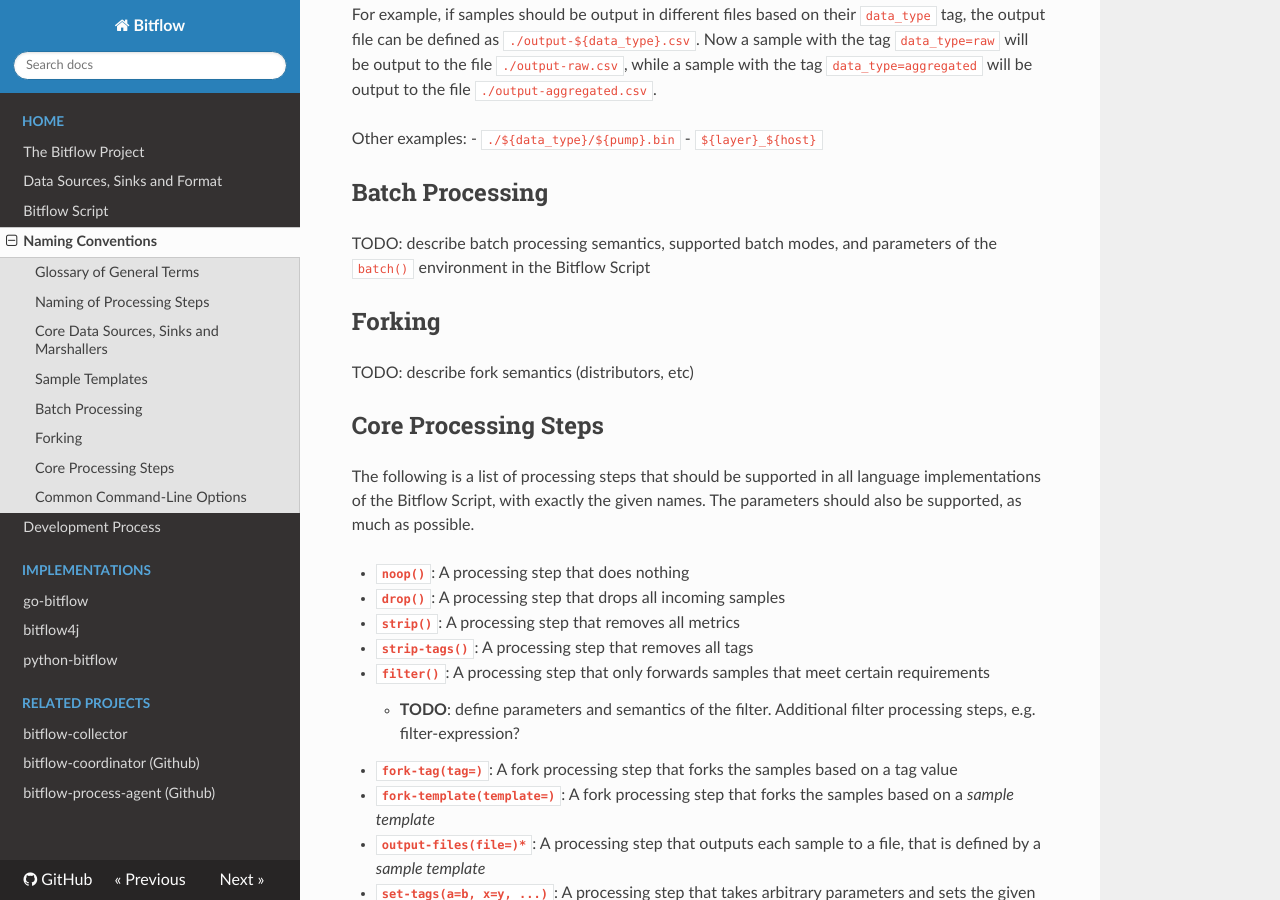
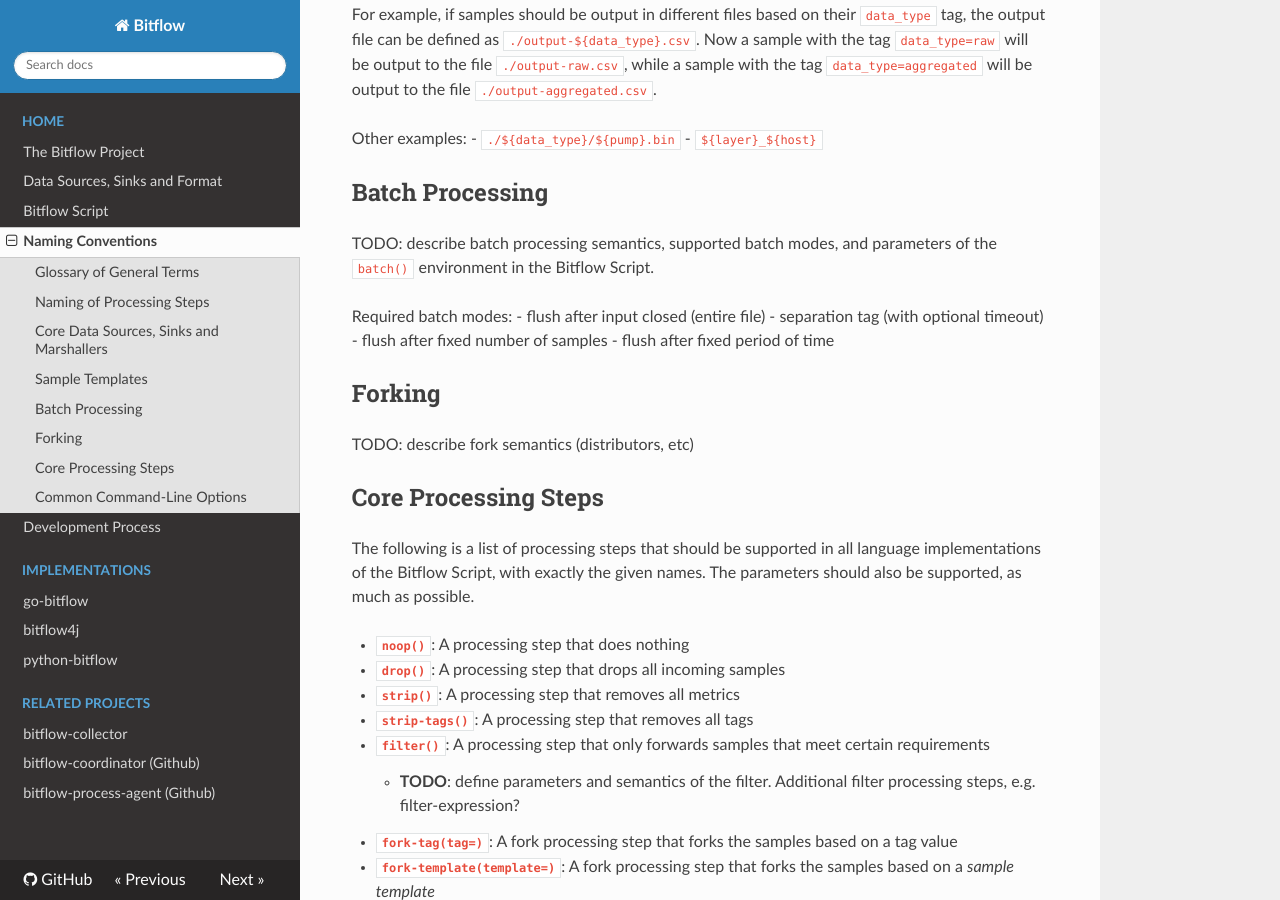
Before and after one commit to bitflow-stream/bitflow-docs, an MkDocs documentation site: the page built from docs/naming.md, in a window 1280 px wide and 900 px high, scrolled down 2142 px. Built offline with MkDocs 1.6.1, drawn with Linux system fonts in a browser that asks for light colours; nearby versions of some CDN libraries.

Commit message:
Update naming.md

```diff
--- a/docs/naming.md
+++ b/docs/naming.md
@@ -64,7 +64,13 @@
 
 ## Batch Processing
 
-TODO: describe batch processing semantics, supported batch modes, and parameters of the `batch()` environment in the Bitflow Script
+TODO: describe batch processing semantics, supported batch modes, and parameters of the `batch()` environment in the Bitflow Script.
+
+Required batch modes:
+- flush after input closed (entire file)
+- separation tag (with optional timeout)
+- flush after fixed number of samples
+- flush after fixed period of time
 
 ## Forking
 
```
